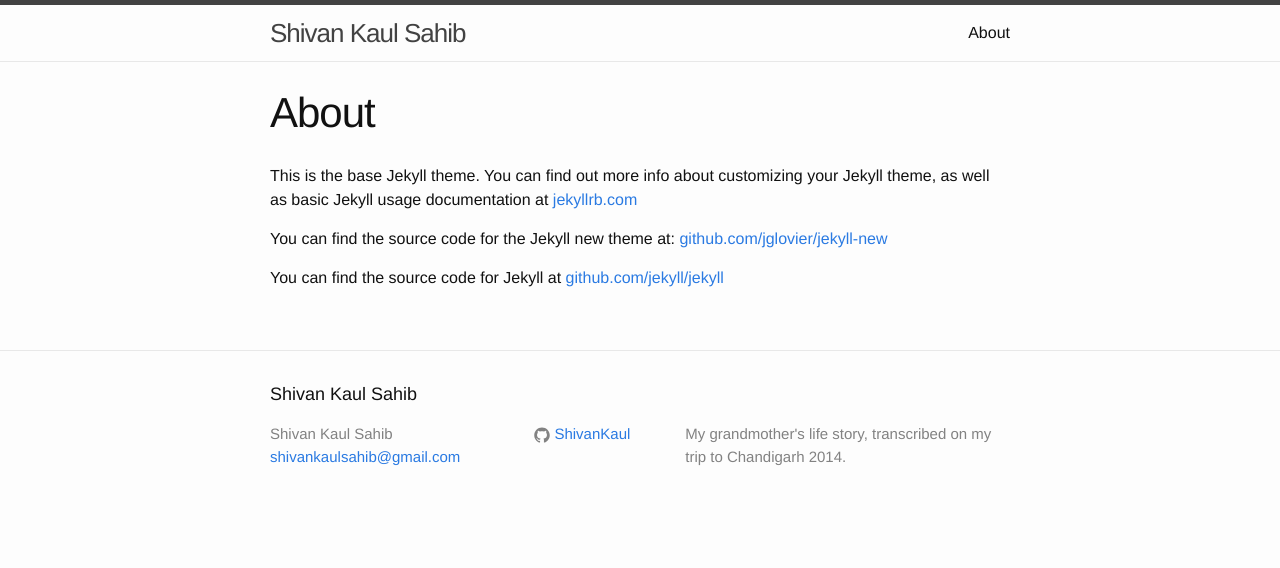
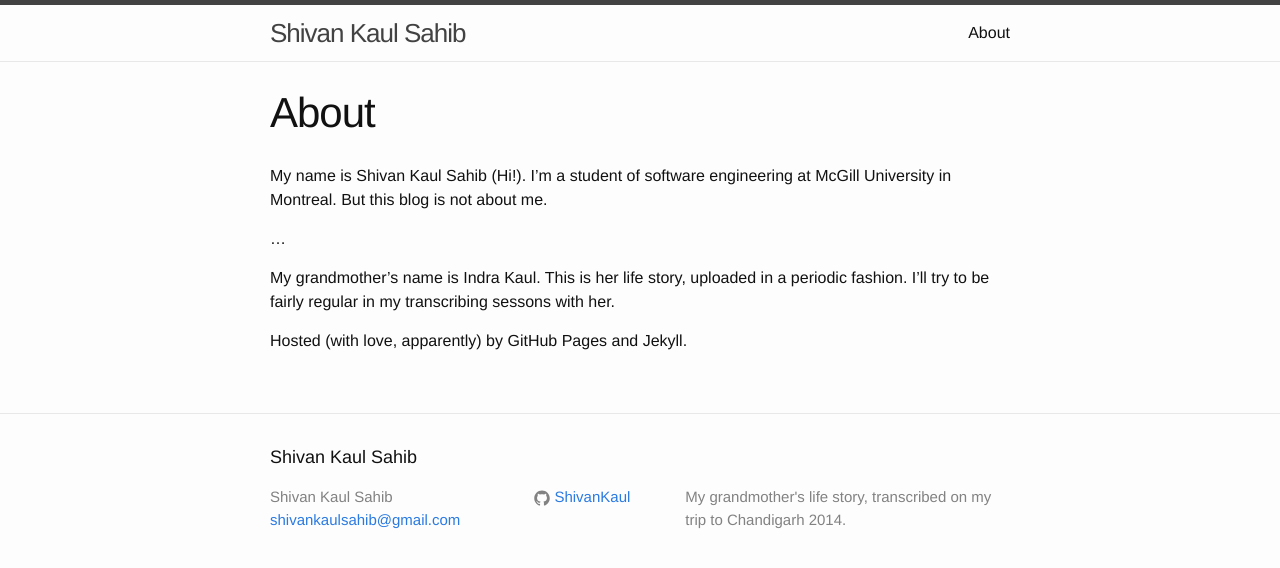
Before and after one commit to ShivanKaul/Naani, a Jekyll site: the page built from about.md, in a window 1280 px wide. Shown: the top 568 px of the page. Built offline with Jekyll 4.4.1, drawn with Linux system fonts in a browser that asks for light colours.

Commit message:
Changed about

```diff
--- a/about.md
+++ b/about.md
@@ -3,9 +3,10 @@ layout: page
 title: About
 permalink: /about/
 ---
+My name is Shivan Kaul Sahib (Hi!). I'm a student of software engineering at McGill University in Montreal. But this blog is not about me.
 
-This is the base Jekyll theme. You can find out more info about customizing your Jekyll theme, as well as basic Jekyll usage documentation at [jekyllrb.com](http://jekyllrb.com/)
+...
 
-You can find the source code for the Jekyll new theme at: [github.com/jglovier/jekyll-new](https://github.com/jglovier/jekyll-new)
+My grandmother's name is Indra Kaul. This is her life story, uploaded in a periodic fashion. I'll try to be fairly regular in my transcribing sessons with her.
 
-You can find the source code for Jekyll at [github.com/jekyll/jekyll](https://github.com/jekyll/jekyll)
+Hosted (with love, apparently) by GitHub Pages and Jekyll.
```
